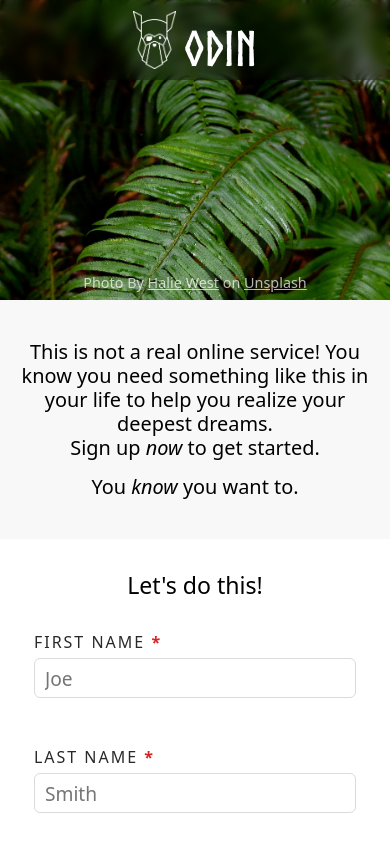
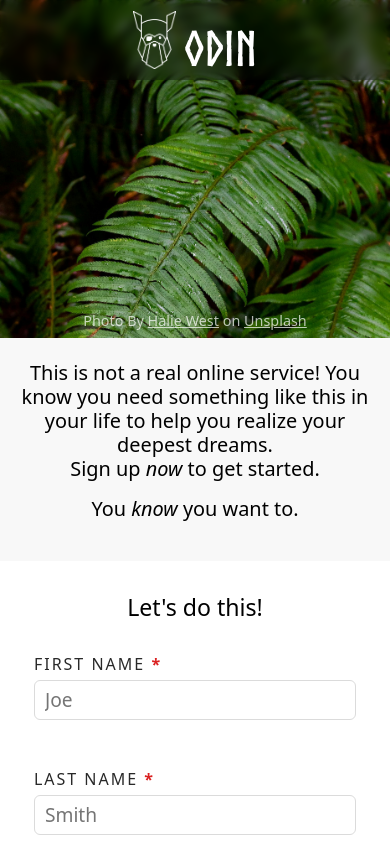
Before and after one commit to DustUnderBag/Sign-up-Form, a plain HTML site: page index.html in a window 390 px wide. Shown: the top 844 px of the page. Drawn offline with Linux system fonts and the light colour scheme.

Commit message:
Improve spacing of caption and header on small screen

```diff
--- a/style.css
+++ b/style.css
@@ -333,7 +333,7 @@ input:user-invalid + .input-guide {
 
     .header {
         width: 100%;
-        height: 300px;
+        height: 30svh;
         background-attachment: fixed;
         background-position: top;
     }
@@ -390,7 +390,12 @@ input:user-invalid + .input-guide {
 
 
 @media screen and (max-width: 830px) {
+    .header {
+        height: 40svh;
+    }
+
     .caption {
+        margin-top: calc(20px + 1vw);
         font-size: calc(1rem + 1vw);
     }
 
```
